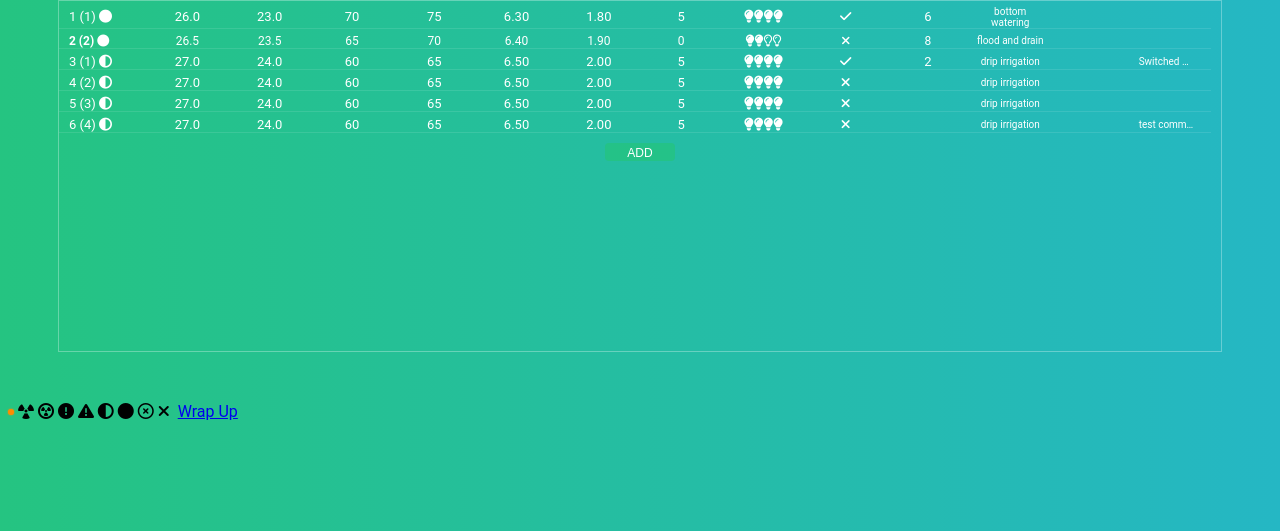
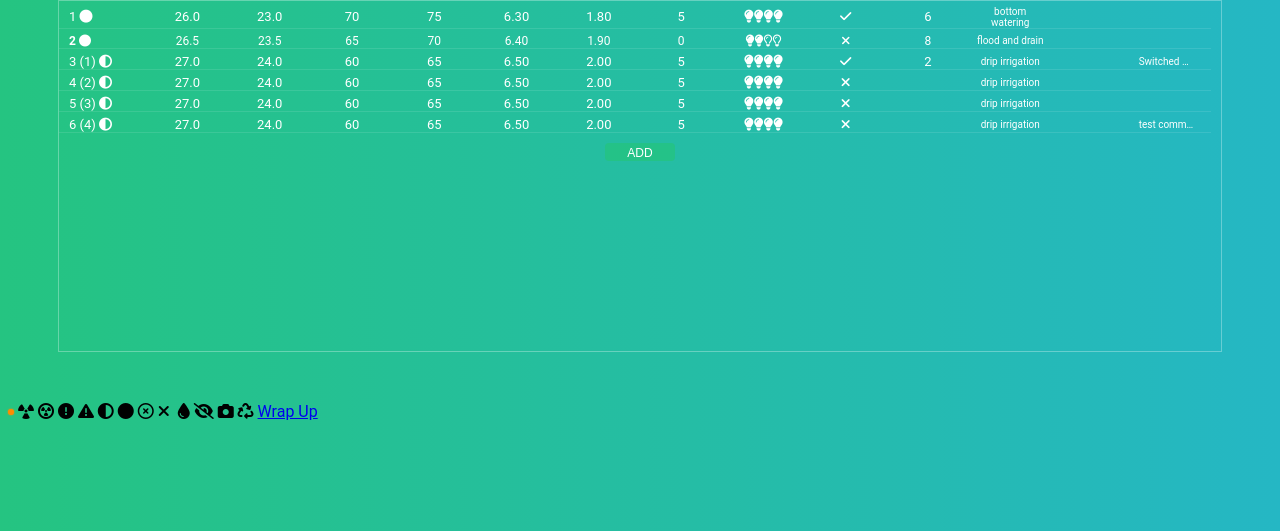
Before and after one commit to co01l3r/grow_log, a Django app: page /record/00000000-0000-0000-0000-000000000001/ in a window 1280 px wide. Shown: the part 269-800 px from the top of the page. Run offline with Django 4.2, Linux system fonts and the light colour scheme; data comes from the database, SQL or seed files in the repository; both versions use the stored data as it was after the commit; some libraries are stand-ins or nearby versions.

Commit message:
refactor

```diff
--- a/records/templates/records/record.html
+++ b/records/templates/records/record.html
@@ -18,12 +18,12 @@
         <thead>
         <tr>
             <th class="cyc-info"><strong>Start:</strong> {{ cycle.date|date:"d/m/Y" }}</th>
-            <!--display genetics if name not provided-->
+            <!--display genetics if name provided-->
             {% if cycle.name %}
             <th class="cyc-info"><strong>Genetics:</strong> {{ cycle.genetics }}</th>
             {% endif %}
             <th class="cyc-info"><strong>Seedbank:</strong> {{ cycle.seedbank|default:"Unknown"|title }},</th>
-            <!--display 'behavioral_response', 'seed_type', 'grow_medium' only if data exists-->
+            <!--display 'behavioral_response', 'seed_type', 'grow_medium' only if exists-->
             {% if cycle.behavioral_response %}
             <th class="cyc-info">{{ cycle.behavioral_response|title }},</th>
             {% endif %}
@@ -97,8 +97,12 @@
                 <!--display log position formatted as: day_in_cycle (day_in_phase) phase-->
                 {% if log.date == today %}
                 <td style="text-align: left;">
+                    {% if log.get_day_in_cycle == log.get_phase_day_in_cycle %}
+                    {{ log.get_day_in_cycle }}
+                    {% else %}
                     {{ log.get_day_in_cycle }}
                     ({{ log.get_phase_day_in_cycle }})
+                    {% endif %}
                     {% if log.phase == "seedling" %}
                     <i class="fa-solid fa-seedling"></i>
                     {% elif log.phase == "vegetative" %}
@@ -110,8 +114,12 @@
                 </td>
                 {% else %}
                 <td style="text-align: left;">
+                    {% if log.get_day_in_cycle == log.get_phase_day_in_cycle %}
+                    {{ log.get_day_in_cycle }}
+                    {% else %}
                     {{ log.get_day_in_cycle }}
                     ({{ log.get_phase_day_in_cycle }})
+                    {% endif %}
                     {% if log.phase == "seedling" %}
                     <i class="fa-solid fa-circle"></i>
                     {% elif log.phase == "vegetative" %}
@@ -128,7 +136,7 @@
                 <td>{{ log.ph|default_if_none:'' }}</td>
                 <td>{{ log.ec|default_if_none:'' }}</td>
                 <td>{{ log.light_height|default_if_none:'' }}</td>
-                <!--display 'light_power' graphically as bulbs-->
+                <!--display 'light_power' graphically-->
                 {% if log.light_power == 25 %}
                 <td><i class="fa-solid fa-lightbulb"></i><i class="fa-regular fa-lightbulb"></i><i
                         class="fa-regular fa-lightbulb"></i><i class="fa-regular fa-lightbulb"></i></td>
@@ -145,7 +153,7 @@
                 <td><i class="fa-regular fa-lightbulb"></i><i class="fa-regular fa-lightbulb"></i><i
                         class="fa-regular fa-lightbulb"></i><i class="fa-regular fa-lightbulb"></i></td>
                 {% endif %}
-                <!--display 'calibration' graphically as icon-->
+                <!--display 'calibration' graphically-->
                 {% if log.calibration %}
                 <td><i class="fa-solid fa-check"></i></td>
                 {% else %}
@@ -164,7 +172,7 @@
                 {% else %}
                 <td></td>
                 {% endif %}
-                <!--display additional options only if today in 'note' column besides comment if exists-->
+                <!--display additional options only if today in 'note' column besides comment-->
                 {% if log.date == today %}
                 <td class="log-cell" style="font-size: 10px; text-align: left;"
                     {% if log.comment %}title="{{ log.comment }}" {% endif %}>
@@ -210,6 +218,10 @@
 <i class="fa-regular fa-circle-xmark"></i>
 <i class="fa-solid fa-xmark"></i>
 <i class="fa-solid fa-xmark-large"></i>
+<i class="fa-solid fa-droplet"></i>
+<i class="fa-solid fa-eye-slash"></i>
+<i class="fa-solid fa-camera"></i>
+<i class="fa-solid fa-recycle"></i>
 
 
 <a href="{% url 'phase_summary' pk=cycle.id %}">Wrap Up</a>
--- a/static/styles/app.css
+++ b/static/styles/app.css
@@ -433,6 +433,8 @@ box-shadow: 0px 0px 10px rgba(0,0,0,0.3);
 }
 
 .recipe-btn {
+  margin: auto;
+  margin-bottom: 4px;
   display: block;
   width: 70px;
   height: 18px;
```
Also changed, not shown: db.sqlite3.
